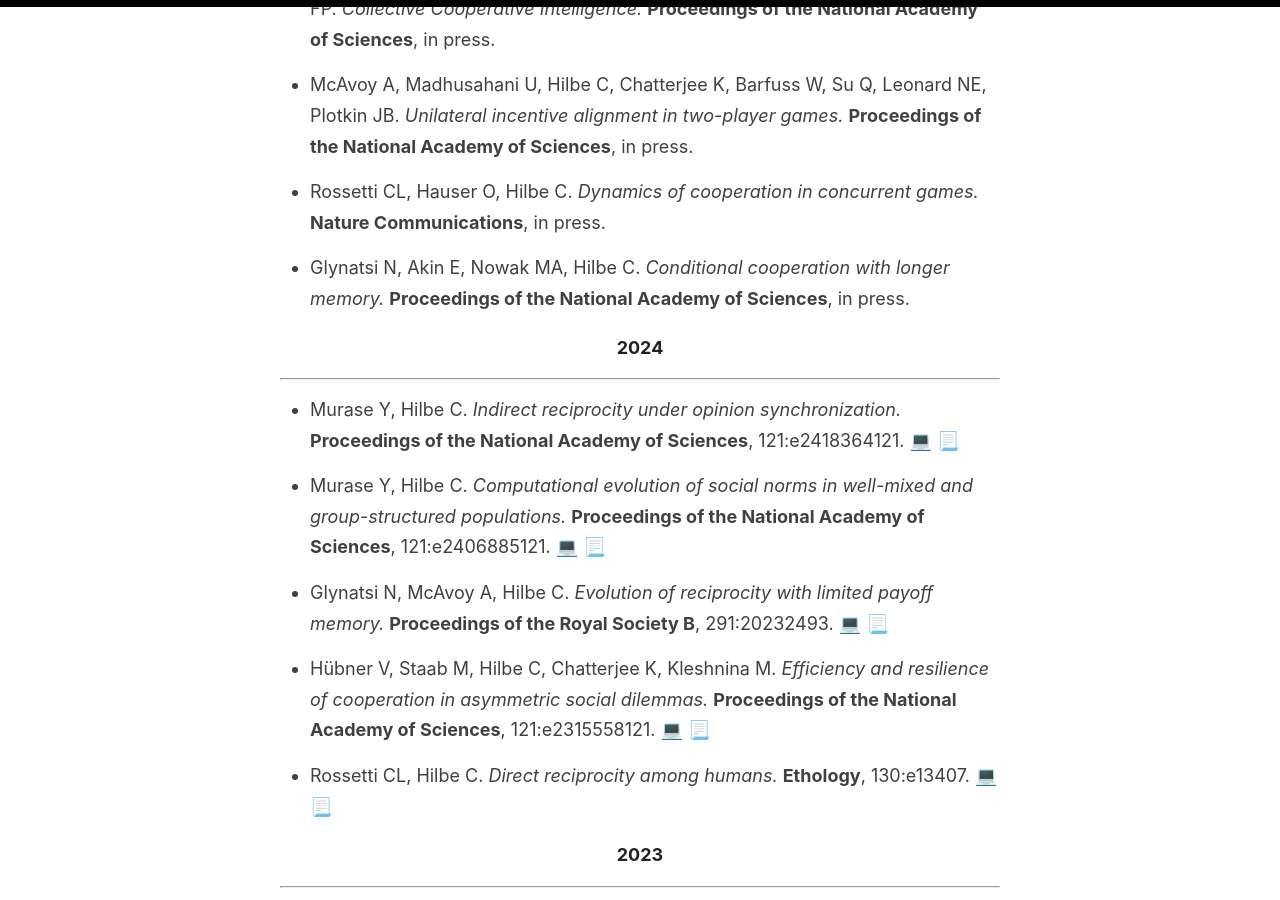
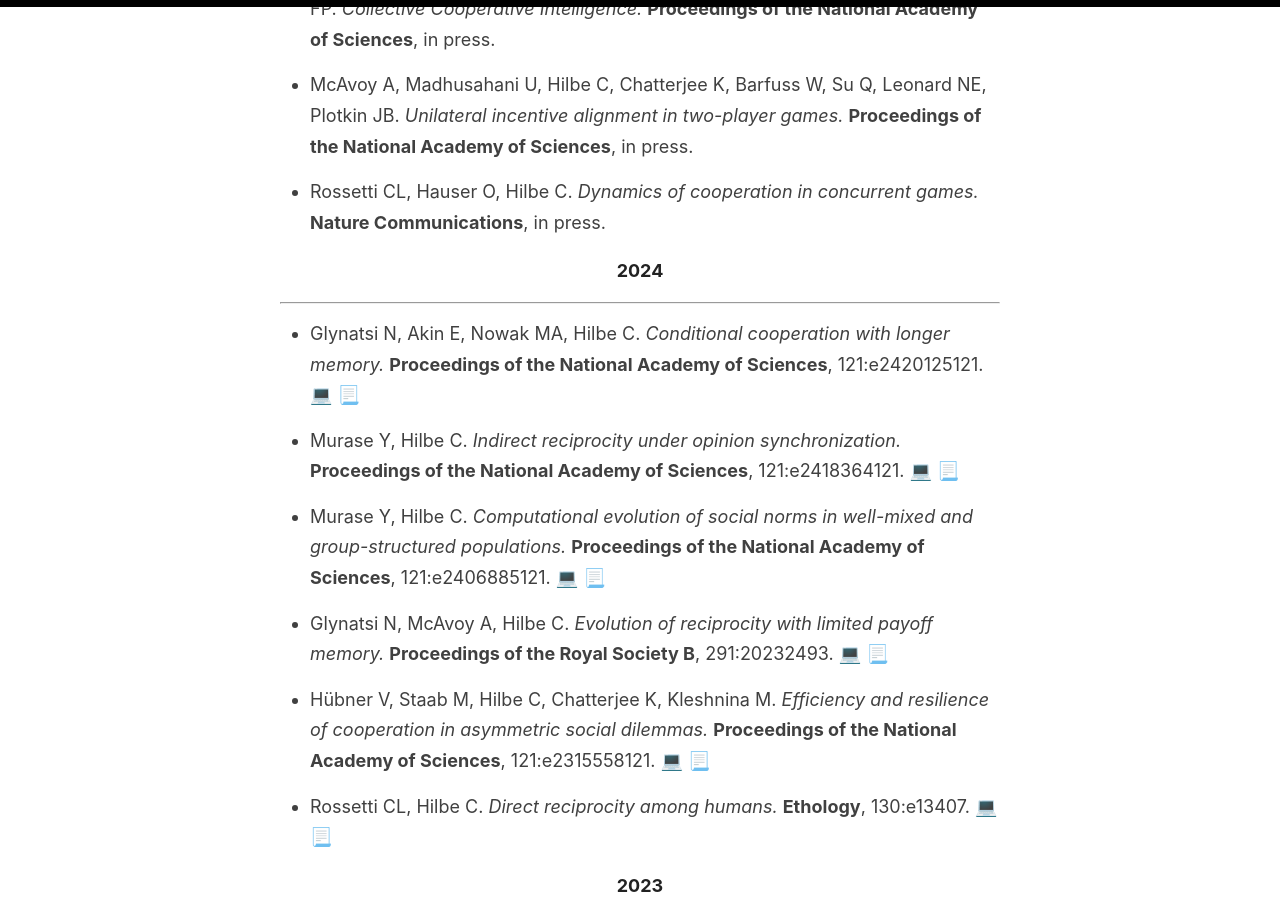
Before and after one commit to christian-hilbe/christian-hilbe.github.io, a Jekyll site: the page built from _pages/publications.md, in a window 1280 px wide and 900 px high, scrolled down 423 px. Built offline with Jekyll 4.4.1, drawn with Linux system fonts in a browser that asks for light colours.

Commit message:
CH: Update publications

```diff
--- a/_pages/publications.md
+++ b/_pages/publications.md
@@ -32,15 +32,16 @@ permalink: /publications/
 *Dynamics of cooperation in concurrent games.*
 **Nature Communications**, in press.
 
-- Glynatsi N, Akin E, Nowak MA, Hilbe C.
-*Conditional cooperation with longer memory.*
-**Proceedings of the National Academy of Sciences**, in press.
-
-
 
 ###### 2024
 
 ---
+
+- Glynatsi N, Akin E, Nowak MA, Hilbe C.
+*Conditional cooperation with longer memory.*
+**Proceedings of the National Academy of Sciences**, 121:e2420125121.
+[💻](https://www.pnas.org/doi/10.1073/pnas.2420125121)
+[📃](../files/2024_glynatsi_pnas.pdf)
 
 - Murase Y, Hilbe C.
 *Indirect reciprocity under opinion synchronization.*
```
Also changed, not shown: 1 other file.
